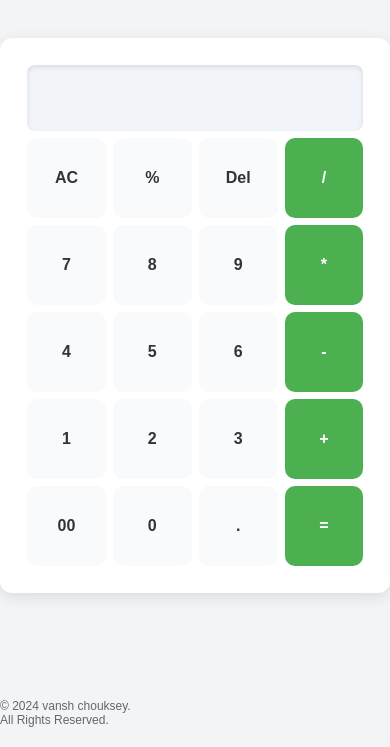
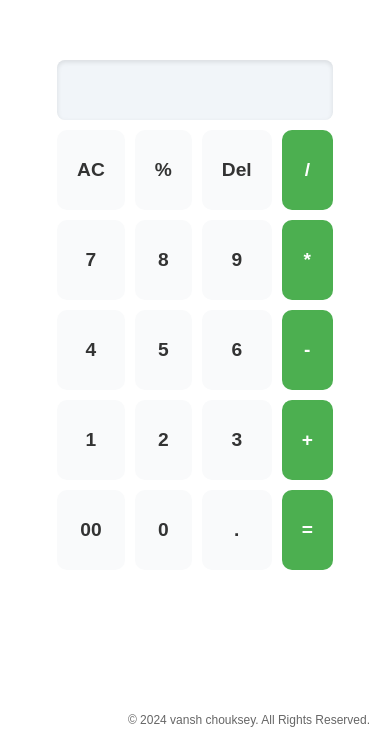
Before and after one commit to Vanshchouksey21/caLSI, a plain HTML site: page index.html in a window 390 px wide. Shown: the part 107-854 px from the top of the page. Drawn offline with Linux system fonts and the light colour scheme.

Commit message:
just comittt

```diff
--- a/cal2.css
+++ b/cal2.css
@@ -9,21 +9,28 @@ body {
     margin: 0;
 }
 
-/* Centered Container */
+/* Full-Screen Container */
 div {
     background-color: #ffffff;
     border-radius: 12px;
     padding: 20px;
     box-shadow: 0px 4px 15px rgba(0, 0, 0, 0.1);
-    max-width: 90%;
-    text-align: center;
+    width: 100%;
+    height: 100%;
+    display: flex;
+    flex-direction: column;
+    justify-content: center;
+    align-items: center;
 }
 
 /* Table Styling */
 table {
-    width: 100%;
+    width: 80%;
+    height: auto;
+    max-width: 500px;
     border-collapse: separate;
-    border-spacing: 7px;
+    border-spacing: 10px;
+    margin: 0 auto;
 }
 
 /* Table Cells */
@@ -31,7 +38,7 @@ td {
     width: 60px;
     height: 60px;
     text-align: center;
-    font-size: 1.2em;
+    font-size: 1.5em;
     font-weight: bold;
     color: #333333;
     background-color: #f9fafb;
@@ -52,26 +59,26 @@ td:hover {
     transform: scale(1.1);
 }
 
-
-
 /* Header Section */
 #dikh {
-    height: 50px;
+    width: 100%;
     text-align: right;
-    font-size: 1.8em;
+    font-size: 2em;
     font-weight: bold;
     color: #555555;
     background-color: #f1f5f9;
-    padding: 10px;
+    padding: 15px;
     border-radius: 8px;
     box-shadow: inset 0px 2px 5px rgba(0, 0, 0, 0.1);
 }
-footer{
-position: fixed;
-bottom: 10px;
-right: 250px;
-font-size: 12px;
-color: #666;
+
+/* Footer Section */
+footer {
+    position: fixed;
+    bottom: 10px;
+    right: 20px;
+    font-size: 12px;
+    color: #666;
 }
 
 /* Media Query for Responsive Design */
@@ -79,15 +86,20 @@ color: #666;
     td {
         width: 40px;
         height: 40px;
-        font-size: 1em;
+        font-size: 1.2em;
     }
 
     #dikh {
         font-size: 1.5em;
-        padding: 8px;
+        padding: 10px;
+    }
+
+    table {
+        width: 75%;
     }
 
     div {
-        padding: 20px;
+        border-radius: 0;
+        padding: 10px;
     }
 }
```
